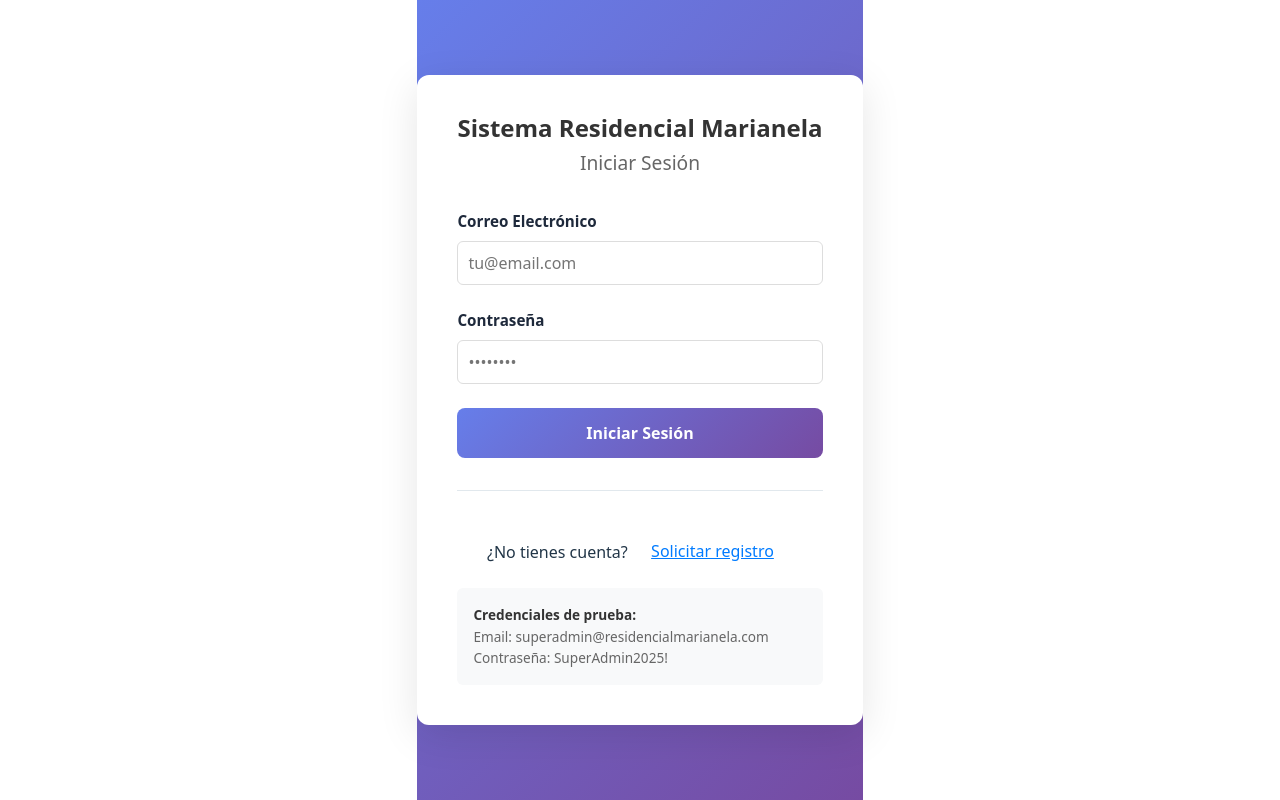
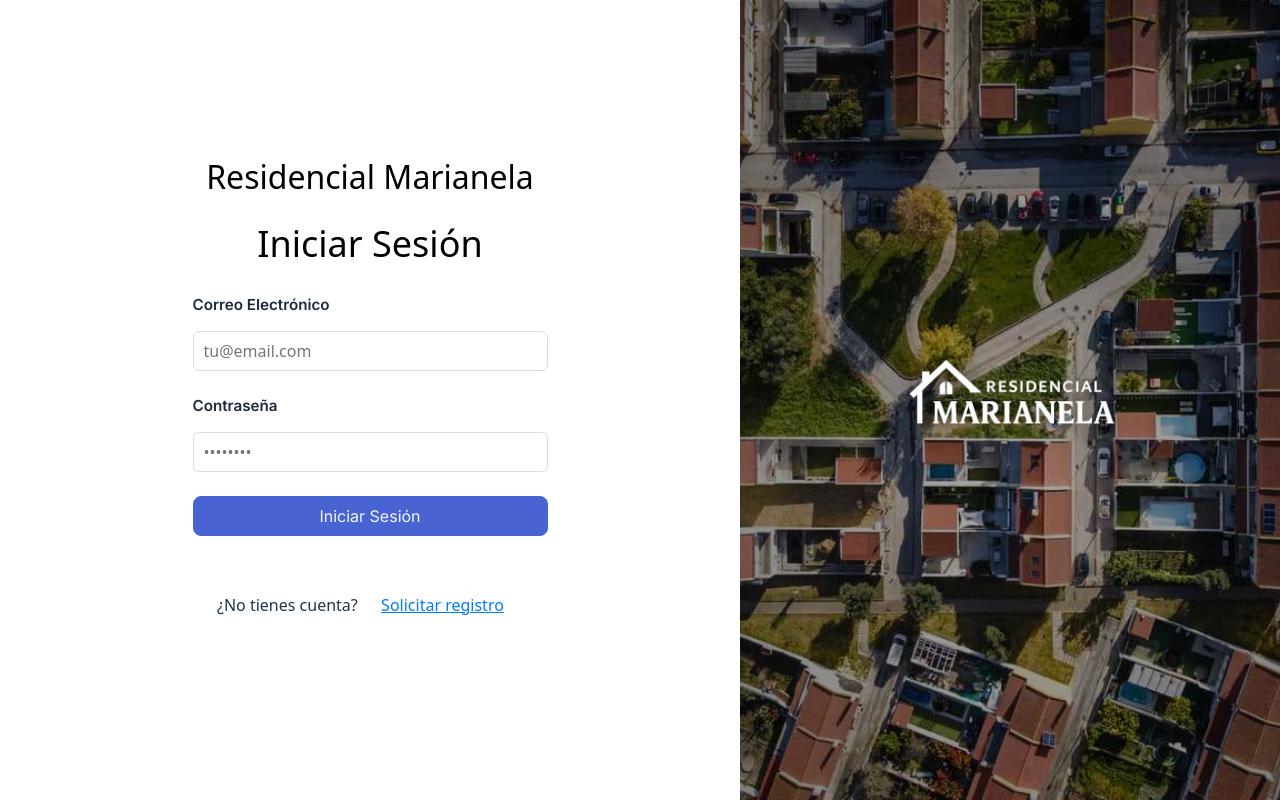
Before and after one commit to PavsCR/sistema-residencial-marianela, a React (Vite) app in the folder frontend/: page / in a window 1280 px wide. Built offline with nearby package versions, Linux system fonts and the light colour scheme; no server answers.

Commit message:
ajustes login

```diff
--- a/frontend/src/App.css
+++ b/frontend/src/App.css
@@ -1,3 +1,12 @@
+/* Main content wrapper - accounts for fixed navbar height */
+.main-content {
+  padding-top: 100px; /* 80px navbar + 20px spacing */
+  padding-left: 2rem;
+  padding-right: 2rem;
+  padding-bottom: 2rem;
+  min-height: calc(100vh - 80px);
+}
+
 .page-container {
   max-width: 1200px;
   margin: 0 auto;
@@ -16,3 +25,10 @@
   font-size: 1.1rem;
   line-height: 1.6;
 }
+
+/* Responsive adjustments for navbar height changes */
+@media (max-width: 768px) {
+  .main-content {
+    padding-top: 90px; /* 70px navbar mobile + 20px spacing */
+  }
+}
--- a/frontend/src/App.tsx
+++ b/frontend/src/App.tsx
@@ -39,7 +39,7 @@ function AppContent() {
   return (
     <Router>
       <Navbar />
-      <main style={{ paddingTop: '20px', padding: '2rem' }}>
+      <main className="main-content">
         <Routes>
           <Route path="/" element={<Home />} />
           <Route path="/mis-pagos" element={<MisPagos />} />
--- a/frontend/src/autenticacion-seguridad/Login.css
+++ b/frontend/src/autenticacion-seguridad/Login.css
@@ -1,60 +1,95 @@
 .login-container {
   min-height: 100vh;
+  width: 100vw;
   display: flex;
-  align-items: center;
-  justify-content: center;
-  background: linear-gradient(135deg, #667eea 0%, #764ba2 100%);
+  align-items: stretch;
+  justify-content: flex-start;
+  background: #FFFFFF;
+  margin: 0;
+  padding: 0;
+  overflow-x: hidden;
+}
+
+.login-content {
+  display: flex;
+  width: 100%;
+  min-height: 100vh;
+  align-items: stretch;
+  margin: 0;
+  padding: 0;
 }
 
 .login-card {
+  width: 55%;
+  display: flex;
+  flex-direction: column;
+  justify-content: center;
+  align-items: center;
+  padding: 2.5rem;
   background: white;
-  padding: 2.5rem;
-  border-radius: 12px;
-  box-shadow: 0 10px 40px rgba(0, 0, 0, 0.1);
-  width: 100%;
-  max-width: 420px;
 }
 
 .login-card h1 {
-  color: #333;
-  font-size: 1.5rem;
-  margin: 0 0 0.5rem 0;
+  color: #000000;
+  font-size: 2rem;
+  margin: 0 0 2rem 0;
   text-align: center;
+  font-weight: 400;
 }
 
 .login-card h2 {
-  color: #666;
-  font-size: 1.2rem;
+  color: #000000;
+  font-size: 2.25rem;
   font-weight: 400;
   margin: 0 0 2rem 0;
   text-align: center;
+  line-height: 1;
+}
+
+.login-card form {
+  width: 100%;
+  max-width: 355px;
 }
 
 .form-group {
+  display: flex;
+  flex-direction: column;
+  align-items: flex-start;
+  gap: 8px;
   margin-bottom: 1.5rem;
 }
 
 .form-group label {
-  display: block;
-  margin-bottom: 0.5rem;
-  color: #333;
-  font-weight: 500;
-  font-size: 0.9rem;
+  width: 100%;
+  color: #1E1E1E;
+  font-weight: 400;
+  font-size: 16px;
+  line-height: 140%;
+  font-family: 'Inter', sans-serif;
 }
 
 .form-group input {
+  display: flex;
+  flex-direction: row;
+  align-items: center;
+  padding: 12px 16px;
   width: 100%;
-  padding: 0.75rem;
-  border: 2px solid #e1e8ed;
+  min-width: 240px;
+  height: 40px;
+  background: #FFFFFF;
+  border: 1px solid #D9D9D9;
   border-radius: 8px;
-  font-size: 1rem;
+  font-size: 16px;
+  line-height: 100%;
+  color: #1E1E1E;
+  font-family: 'Inter', sans-serif;
   transition: border-color 0.3s;
   box-sizing: border-box;
 }
 
 .form-group input:focus {
   outline: none;
-  border-color: #667eea;
+  border-color: #4863D2;
 }
 
 .form-group input:disabled {
@@ -72,21 +107,29 @@
 }
 
 .btn-login {
+  display: flex;
+  flex-direction: row;
+  justify-content: center;
+  align-items: center;
+  padding: 12px;
+  gap: 8px;
   width: 100%;
-  padding: 0.875rem;
-  background: linear-gradient(135deg, #667eea 0%, #764ba2 100%);
-  color: white;
-  border: none;
+  height: 40px;
+  background: #4863D2;
+  border: 1px solid #4863D2;
   border-radius: 8px;
-  font-size: 1rem;
-  font-weight: 600;
+  color: #F5F5F5;
+  font-size: 16px;
+  line-height: 100%;
+  font-family: 'Inter', sans-serif;
+  font-weight: 400;
   cursor: pointer;
   transition: transform 0.2s, box-shadow 0.2s;
 }
 
 .btn-login:hover:not(:disabled) {
   transform: translateY(-2px);
-  box-shadow: 0 5px 15px rgba(102, 126, 234, 0.4);
+  box-shadow: 0 5px 15px rgba(72, 99, 210, 0.4);
 }
 
 .btn-login:disabled {
@@ -96,20 +139,89 @@
 
 .login-footer {
   margin-top: 2rem;
-  padding-top: 1.5rem;
-  border-top: 1px solid #e1e8ed;
+  width: 100%;
+  max-width: 355px;
 }
 
-.test-credentials {
-  background-color: #f8f9fa;
-  padding: 1rem;
-  border-radius: 6px;
-  font-size: 0.85rem;
-  color: #666;
-  margin: 0;
-  line-height: 1.6;
+.login-banner {
+  position: relative;
+  width: 45%;
+  min-height: 100vh;
+  background: #f5f5f5;
+  display: flex;
+  align-items: center;
+  justify-content: center;
+  overflow: hidden;
 }
 
-.test-credentials strong {
-  color: #333;
+.login-banner::before {
+  content: '';
+  position: absolute;
+  width: 100%;
+  height: 100%;
+  background: radial-gradient(ellipse at center, rgba(0, 0, 0, 0.3) 0%, rgba(0, 0, 0, 0.5) 100%);
+  top: 0;
+  left: 0;
+  pointer-events: none;
+  z-index: 2;
 }
+
+.login-banner .banner-image {
+  width: 100%;
+  height: 100%;
+  object-fit: cover;
+  position: relative;
+  z-index: 1;
+  display: block;
+}
+
+.banner-logo {
+  position: absolute;
+  top: 50%;
+  left: 50%;
+  transform: translate(-50%, -50%);
+  z-index: 3;
+  display: flex;
+  align-items: center;
+  justify-content: center;
+}
+
+.banner-logo img {
+  width: 250px;
+  height: auto;
+  filter: drop-shadow(0 4px 12px rgba(0, 0, 0, 0.5));
+}
+
+/* Responsive design - mantener el diseño móvil actual */
+@media (max-width: 1024px) {
+  .login-banner {
+    display: none;
+  }
+
+  .login-content {
+    min-height: 100vh;
+  }
+
+  .login-card {
+    width: 100%;
+    max-width: 100%;
+  }
+}
+
+@media (max-width: 768px) {
+  .login-card {
+    padding: 1.5rem;
+  }
+
+  .login-card h1 {
+    font-size: 1.5rem;
+  }
+
+  .login-card h2 {
+    font-size: 1.75rem;
+  }
+
+  .login-card form {
+    max-width: 100%;
+  }
+}
--- a/frontend/src/autenticacion-seguridad/Login.tsx
+++ b/frontend/src/autenticacion-seguridad/Login.tsx
@@ -1,6 +1,7 @@
 import { useState } from 'react';
 import { useNavigate } from 'react-router-dom';
 import { authService } from '../services/api';
+import residencialImagen from '../assets/residencial_imagen.png';
 import './Login.css';
 
 interface LoginProps {
@@ -51,8 +52,9 @@ export default function Login({ onLoginSuccess }: LoginProps) {
 
   return (
     <div className="login-container">
+      <div className="login-content">
         <div className="login-card">
-        <h1>Sistema Residencial Marianela</h1>
+          <h1>Residencial Marianela</h1>
           <h2>Iniciar Sesión</h2>
 
           <form onSubmit={handleSubmit}>
@@ -106,12 +108,14 @@ export default function Login({ onLoginSuccess }: LoginProps) {
                 Solicitar registro
               </button>
             </p>
+          </div>
+        </div>
 
-          <p className="test-credentials">
-            <strong>Credenciales de prueba:</strong><br />
-            Email: superadmin@residencialmarianela.com<br />
-            Contraseña: SuperAdmin2025!
-          </p>
+        <div className="login-banner">
+          <img src={residencialImagen} alt="Residencial Marianela" className="banner-image" />
+          <div className="banner-logo">
+            <img src="/logo_residencial_marianela.png" alt="Logo Residencial Marianela" />
+          </div>
         </div>
       </div>
     </div>
--- a/frontend/src/index.css
+++ b/frontend/src/index.css
@@ -3,9 +3,9 @@
   line-height: 1.5;
   font-weight: 400;
 
-  color-scheme: light dark;
-  color: rgba(255, 255, 255, 0.87);
-  background-color: #242424;
+  color-scheme: light;
+  color: #213547;
+  background-color: #ffffff;
 
   font-synthesis: none;
   text-rendering: optimizeLegibility;
@@ -43,7 +43,7 @@ button {
   font-size: 1em;
   font-weight: 500;
   font-family: inherit;
-  background-color: #1a1a1a;
+  background-color: #f9f9f9;
   cursor: pointer;
   transition: border-color 0.25s;
 }
```
Also changed, not shown: frontend/src/assets/residencial_imagen.png (added). Lines whose indentation alone changed are shown as unchanged.
